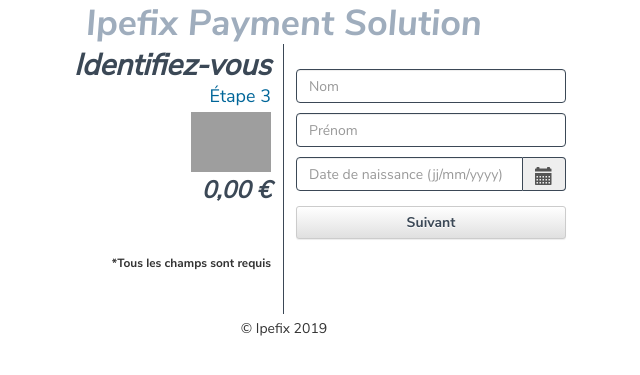
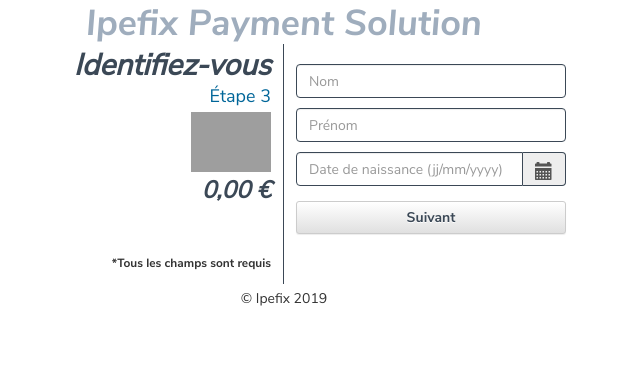
Before and after one commit to jomino/mangopay-payments, a PHP site: template app/Views/Home/payidentify-natural.html.twig in a window 1280 px wide. Shown: the part 76-451 px from the top of the page, without its empty margins (356-996 px from the left). Run offline with PHP 8.4, Linux system fonts and the light colour scheme; the template is opened without the code that fills it, so the values that code supplies are empty; some libraries are stand-ins or nearby versions; grey boxes are pictures that could not be loaded.

Commit message:
correction

```diff
--- a/assets/css/payidentify-natural.css
+++ b/assets/css/payidentify-natural.css
@@ -1,14 +1,14 @@
 
 @media (min-width: 768px) {
     .main .border-right {
-        min-height: 270px !important;
+        min-height: 240px !important;
     }
     .main .border-left {
-        min-height: 270px !important;
+        min-height: 240px !important;
     }
     .main .content-right .form-container {
         width: 270px;
-        margin-top: 25px;
+        margin-top: 20px;
     }
     .main .content-right .form-group {
         margin-bottom: 10px;
```
